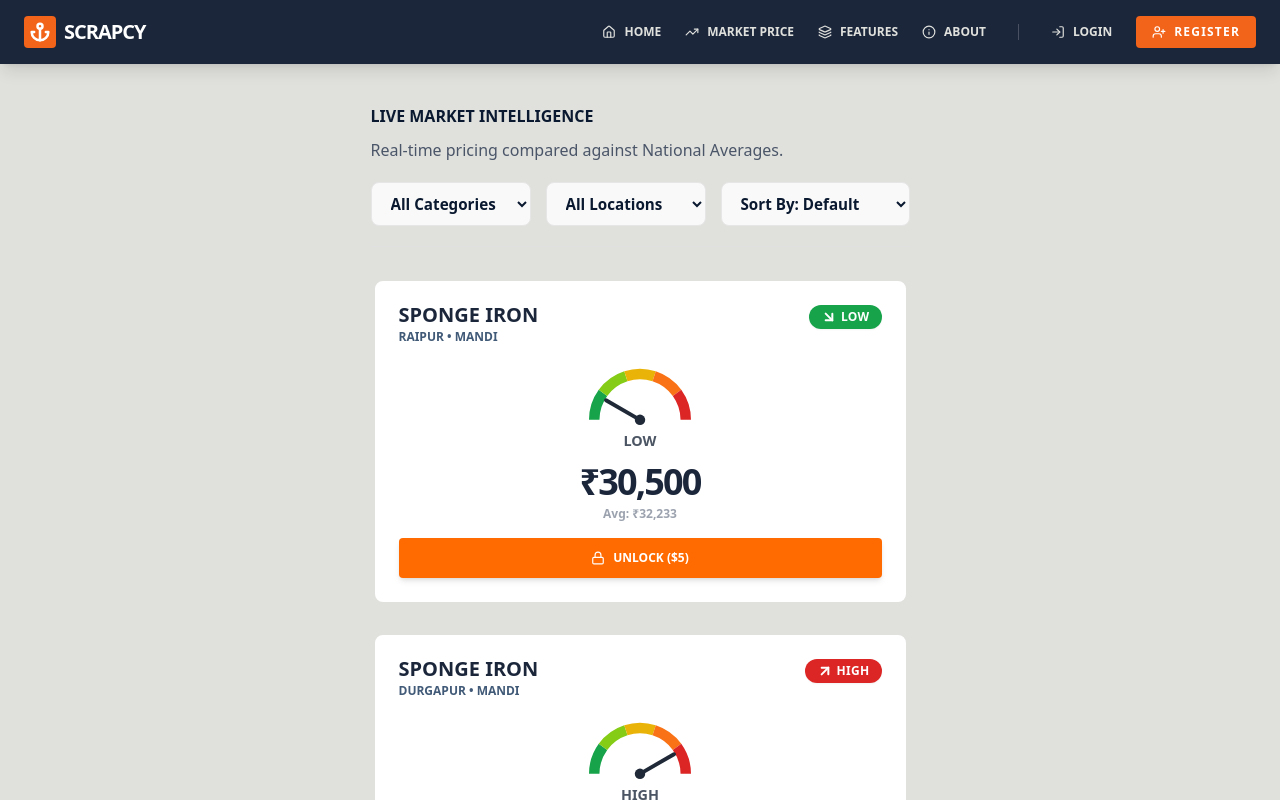
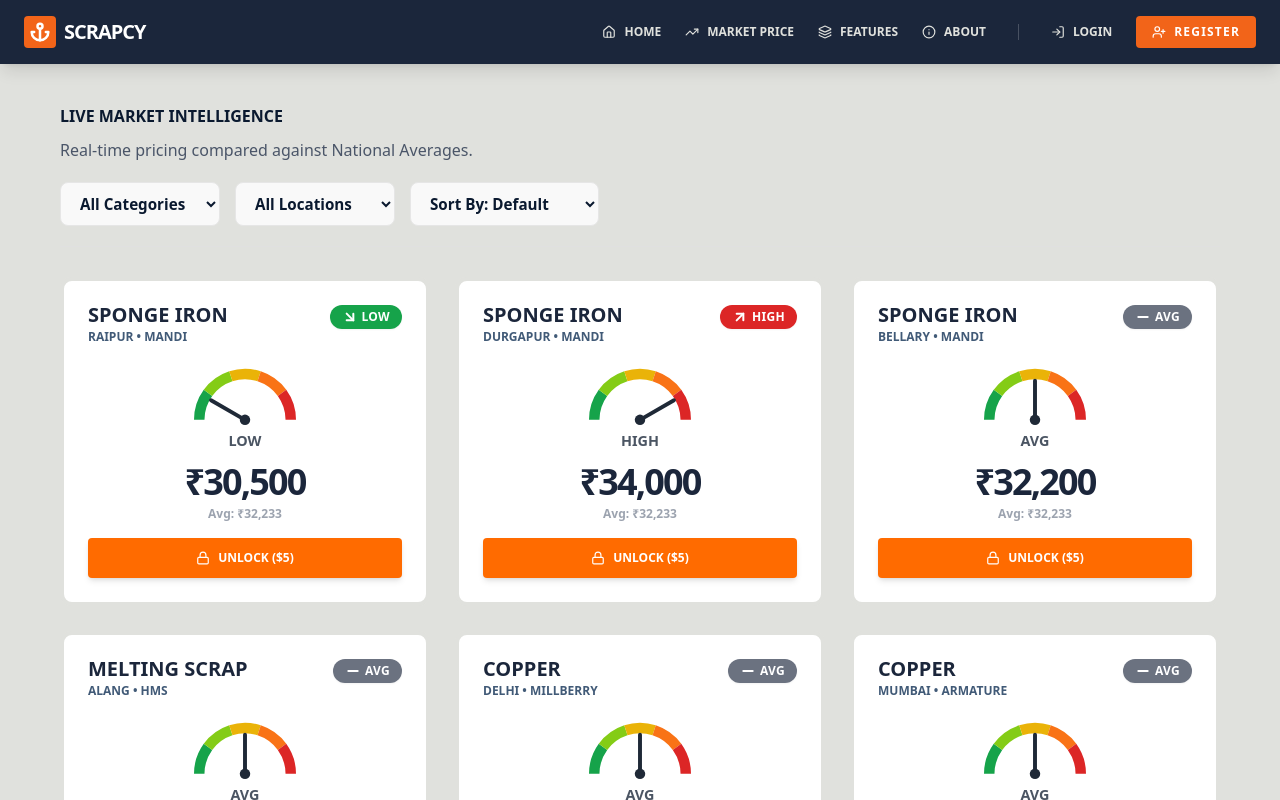
Before and after one commit to nilesh94/scrapcy-frontend, a React (Create React App) app: page /tracker in a window 1280 px wide. Shown: the top 800 px of the page. Built offline with nearby package versions, Linux system fonts and the light colour scheme.

Commit message:
Update PriceTracker.js

```diff
--- a/src/components/PriceTracker/PriceTracker.js
+++ b/src/components/PriceTracker/PriceTracker.js
@@ -1,10 +1,10 @@
 import React, { useState, useMemo } from 'react';
-import './PriceTracker.css';
+import './PriceTracker.css'; // Importing your essential CSS
 import PriceCard from '../PriceCard';
-import Header from '../Header/Header'; // Import Header
-import Footer from '../Footer/Footer'; // Import Footer
+import Header from '../Header/Header';
+import Footer from '../Footer/Footer';
 
-// SAME MOCK DATA STRUCTURE AS HOME.JS
+// MOCK DATA
 const MARKET_DATA = [
   { id: 101, category: "Ferrous", material: "Sponge Iron", location: "Raipur", price: 30500, change: 200, type: "Mandi", contact: "Raipur Ispat" },
   { id: 102, category: "Ferrous", material: "Sponge Iron", location: "Durgapur", price: 34000, change: -50, type: "Mandi", contact: "Durgapur Traders" },
@@ -35,7 +35,7 @@ const PriceTracker = () => {
     return avgs;
   }, []);
 
-  // 2. Filter & Sort
+  // 2. Filter & Sort Logic
   let processedData = MARKET_DATA.filter(item => {
     const categoryMatch = filterCategory === 'All' || item.category === filterCategory;
     const locationMatch = filterLocation === 'All' || item.location === filterLocation;
@@ -57,8 +57,12 @@ const PriceTracker = () => {
     <div className="min-h-screen bg-platinum flex flex-col">
       <Header />
 
-      {/* Content Wrapper */}
-      <div className="flex-grow price-tracker-page">
+      {/* We wrap your original structure in flex-grow so it pushes the footer down,
+         but we keep the classNames exactly as you had them for your CSS.
+      */}
+      <div className="flex-grow">
+        <div className="price-tracker-page">
+
           <div className="pt-header">
             <h2>Live Market Intelligence</h2>
             <p>Real-time pricing compared against National Averages.</p>
@@ -88,7 +92,8 @@ const PriceTracker = () => {
           </div>
 
           <div className="pt-grid">
-          {processedData.map(item => (
+            {processedData.length > 0 ? (
+                processedData.map(item => (
                     <PriceCard
                         key={item.id}
                         item={item}
@@ -96,7 +101,13 @@ const PriceTracker = () => {
                         isUnlocked={unlockedDetails[item.id]}
                         onUnlock={handleUnlockPrice}
                     />
-          ))}
+                ))
+            ) : (
+                <div style={{ gridColumn: '1/-1', textAlign: 'center', padding: '40px', color: '#888' }}>
+                    <h3>No market data found for these filters.</h3>
+                </div>
+            )}
+          </div>
         </div>
       </div>
 
```
Lines whose indentation alone changed are shown as unchanged.
